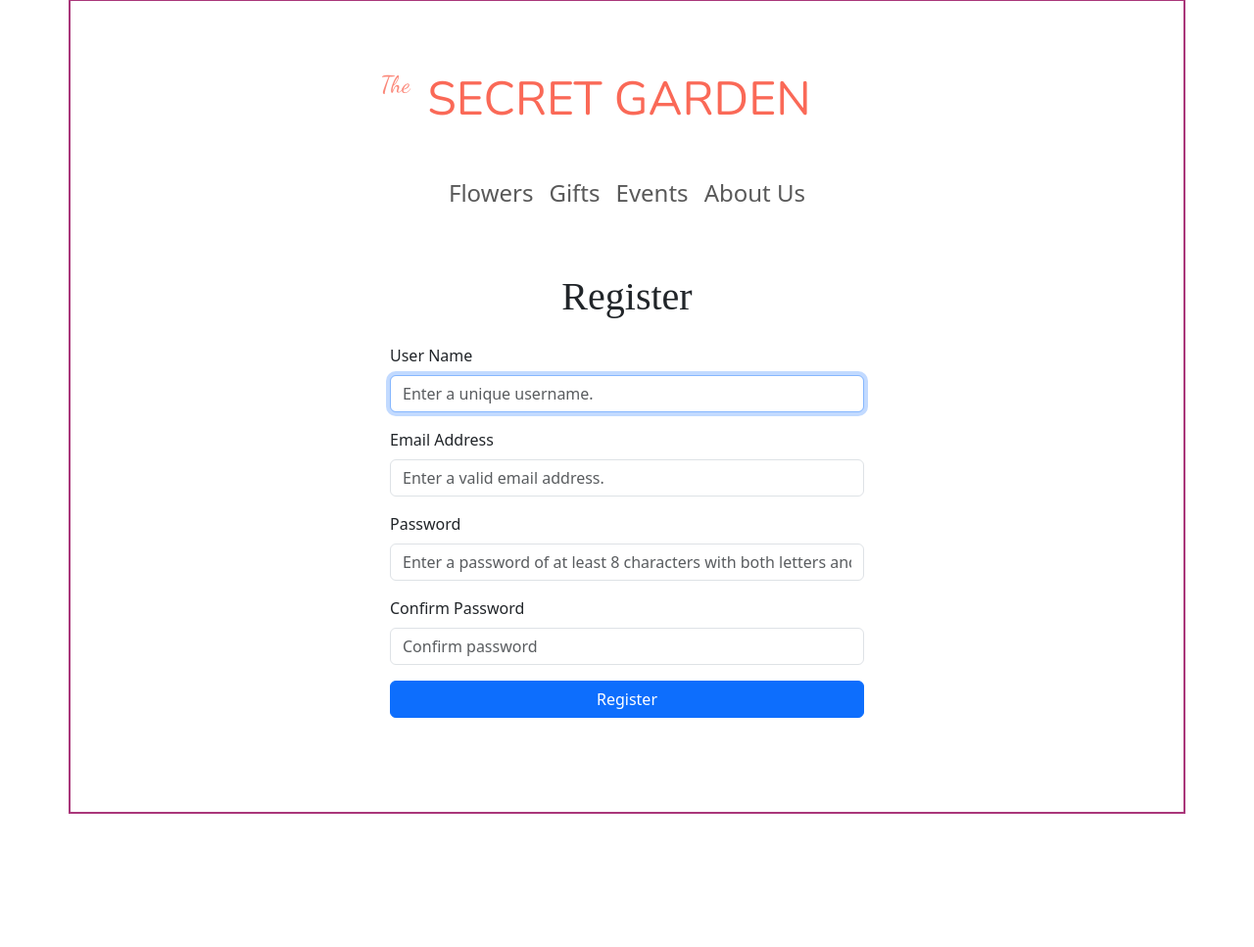
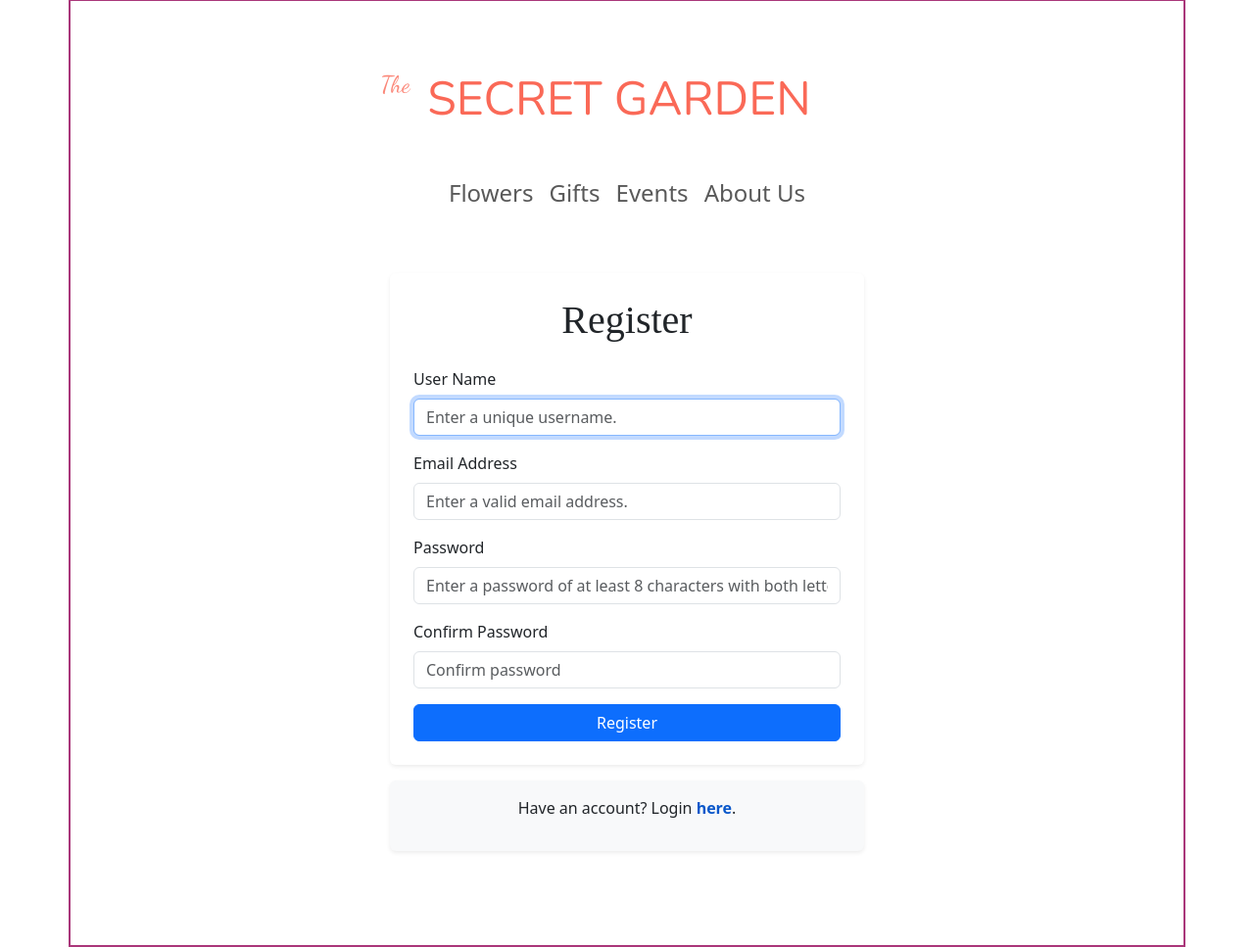
Before and after one commit to Polishko/The-Secret-Garden, a Django app: page /accounts/register/ in a window 1280 px wide. Shown: the part 49-1016 px from the top of the page at 98% size. Before the commit the page ends 880 px from the top, so only its background shows below. Run offline with Django 5.2, Linux system fonts and the light colour scheme; some libraries are stand-ins or nearby versions.

Commit message:
Updated: Styling for register-page

```diff
--- a/thesecretgarden/templates/accounts/register-page.html
+++ b/thesecretgarden/templates/accounts/register-page.html
@@ -6,9 +6,10 @@
     <div class="container mt-5 mb-5">
         <div class="row justify-content-center">
             <div class="col-md-6">
+                <div class="p-4 shadow-sm bg-white rounded"> {# Added shadow-sm for subtle shadow #}
                     <h1 class="text-center mb-4">Register</h1>
 
-                {% if form.non_field_errors %}django_admin_log
+                    {% if form.non_field_errors %}
                         <div class="alert alert-danger" role="alert">
                             {{ form.non_field_errors }}
                         </div>
@@ -38,6 +39,13 @@
                         <button type="submit" class="btn btn-primary w-100">Register</button>
                     </form>
                 </div>
+
+                <div class="p-3 mt-3 shadow-sm bg-light rounded text-center"> {# Added a separate container with shadow-sm #}
+                    <p>Have an account? Login
+                        <a style="color: #0a58ca; font-weight: bold;" href="{% url 'login' %}">here</a>.
+                    </p>
+                </div>
+            </div>
         </div>
     </div>
 {% endblock %}
```
Lines whose indentation alone changed are shown as unchanged.
